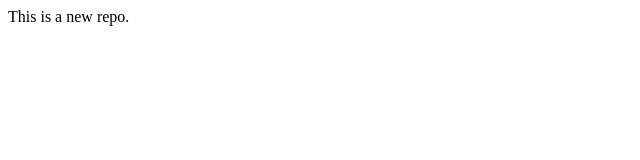
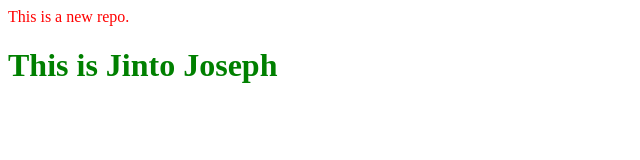
Before and after one commit to Jintojosephf/localrepo, a plain HTML site: page index.html in a window 1280 px wide. Shown: the whole page, without its empty margins (0-640 px from the left). Drawn offline with Linux system fonts and the light colour scheme.

Commit message:
Files are modified

```diff
--- a/index.html
+++ b/index.html
@@ -1,3 +1,7 @@
+<link rel="stylesheet" href="style.css">
 <p>
     This is a new repo.
 </p>
+<h1>This is Jinto Joseph
+
+</h1>
--- a/style.css
+++ b/style.css
@@ -1,3 +1,10 @@
 p {
     color: red;
 }
+h1 {
+    color : green;
+}
+body {
+    width : 1000px;
+
+}
```
